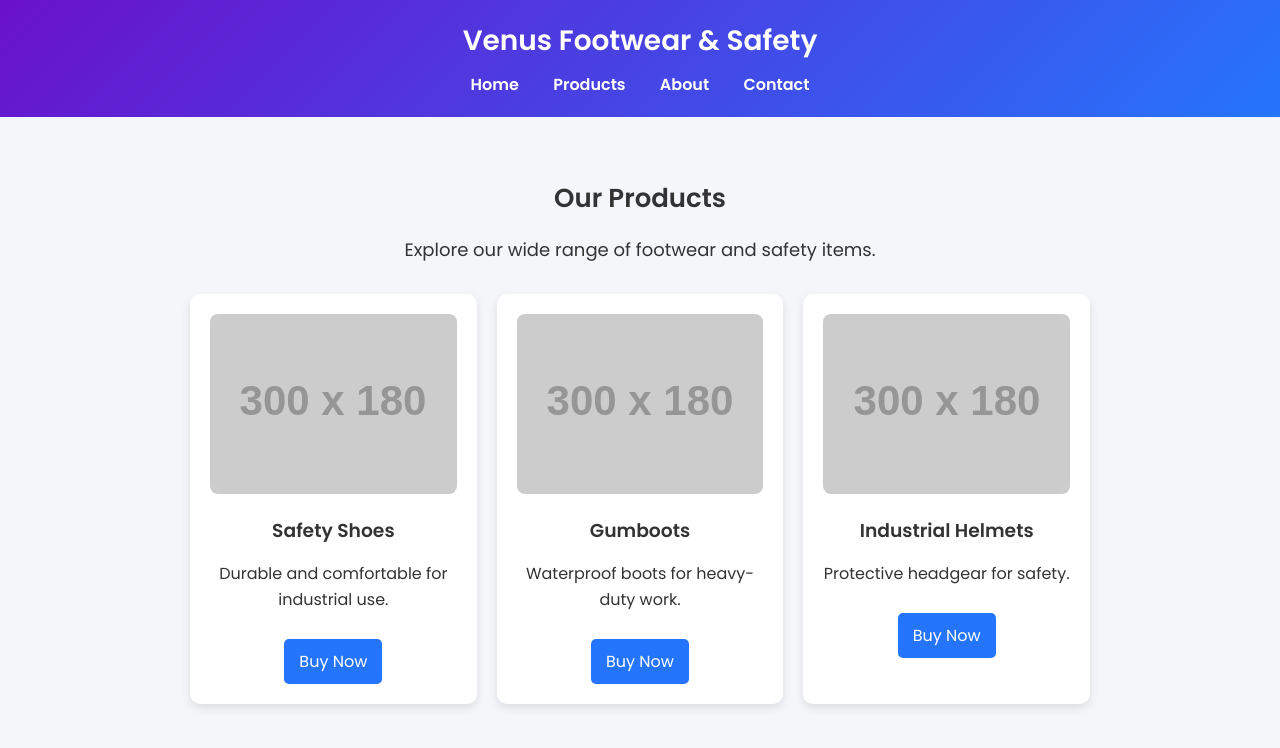
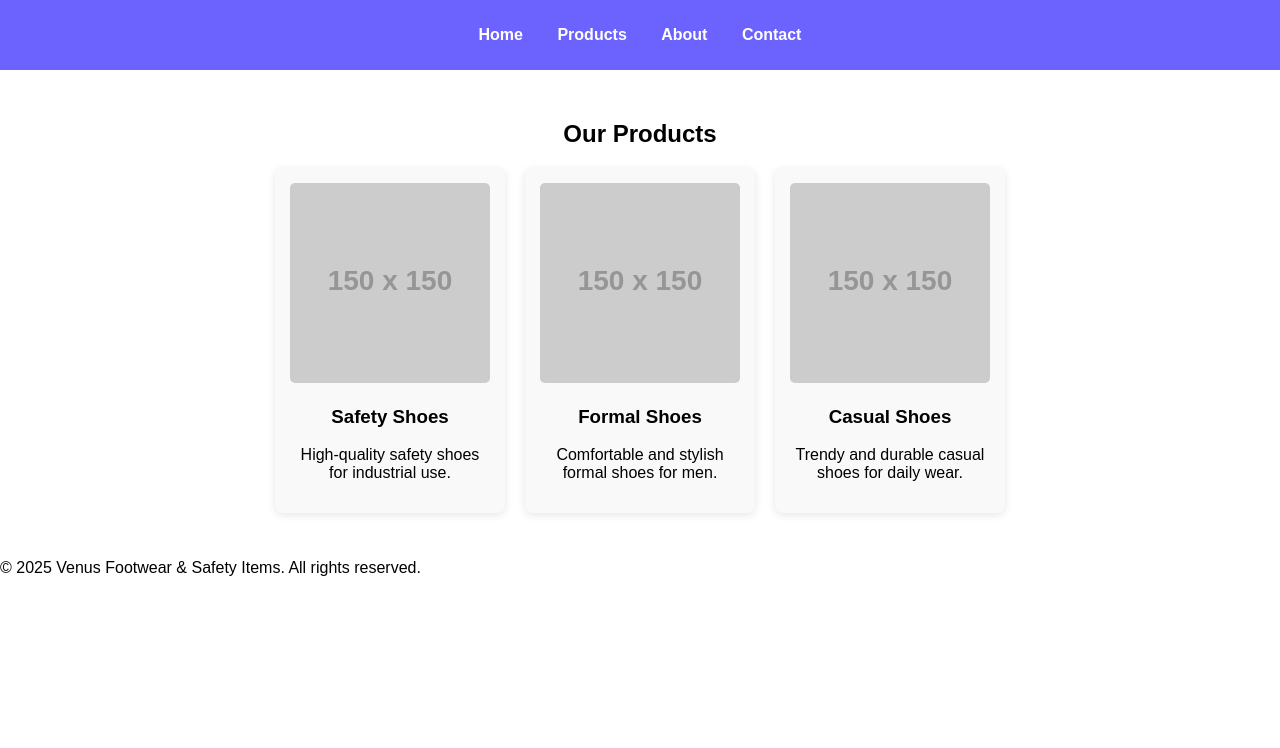
Before and after one commit to Burhangit60/footwear-website, a plain HTML site: page products.html in a window 1280 px wide. Drawn offline with Linux system fonts and the light colour scheme; placeholder pictures from the web are drawn by us.

Commit message:
Replaced old files with new multi-page website

```diff
--- a/products.html
+++ b/products.html
@@ -3,44 +3,44 @@
 <head>
     <meta charset="UTF-8">
     <meta name="viewport" content="width=device-width, initial-scale=1.0">
-    <title>Our Products - Venus Store</title>
+    <title>Our Products - Venus Footwear</title>
     <link rel="stylesheet" href="style.css">
 </head>
 <body>
-    <header>
-        <h1>Venus Footwear & Safety</h1>
-        <nav>
-            <a href="index.html">Home</a>
-            <a href="products.html">Products</a>
-            <a href="about.html">About</a>
-            <a href="contact.html">Contact</a>
-        </nav>
-    </header>
-    <section class="content">
+<header>
+    <nav>
+        <ul>
+            <li><a href="index.html">Home</a></li>
+            <li><a href="products.html">Products</a></li>
+            <li><a href="about.html">About</a></li>
+            <li><a href="contact.html">Contact</a></li>
+        </ul>
+    </nav>
+</header>
+
+<section class="products">
     <h2>Our Products</h2>
-    <p>Explore our wide range of footwear and safety items.</p>
-
-    <div class="products">
-        <div class="card">
-            <img src="https://via.placeholder.com/300x180?text=Safety+Shoes" alt="Safety Shoes">
+    <div class="product-grid">
+        <div class="product-card">
+            <img src="https://via.placeholder.com/150" alt="Safety Shoes">
             <h3>Safety Shoes</h3>
-            <p>Durable and comfortable for industrial use.</p>
-            <a href="#">Buy Now</a>
+            <p>High-quality safety shoes for industrial use.</p>
         </div>
-        <div class="card">
-            <img src="https://via.placeholder.com/300x180?text=Gumboots" alt="Gumboots">
-            <h3>Gumboots</h3>
-            <p>Waterproof boots for heavy-duty work.</p>
-            <a href="#">Buy Now</a>
+        <div class="product-card">
+            <img src="https://via.placeholder.com/150" alt="Formal Shoes">
+            <h3>Formal Shoes</h3>
+            <p>Comfortable and stylish formal shoes for men.</p>
         </div>
-        <div class="card">
-            <img src="https://via.placeholder.com/300x180?text=Helmets" alt="Helmets">
-            <h3>Industrial Helmets</h3>
-            <p>Protective headgear for safety.</p>
-            <a href="#">Buy Now</a>
+        <div class="product-card">
+            <img src="https://via.placeholder.com/150" alt="Casual Shoes">
+            <h3>Casual Shoes</h3>
+            <p>Trendy and durable casual shoes for daily wear.</p>
         </div>
     </div>
 </section>
 
+<footer>
+    <p>© 2025 Venus Footwear & Safety Items. All rights reserved.</p>
+</footer>
 </body>
 </html>
--- a/style.css
+++ b/style.css
@@ -1,137 +1,92 @@
-/* Google Font */
-@import url('https://fonts.googleapis.com/css2?family=Poppins:wght@400;600&display=swap');
-
 body {
-    font-family: 'Poppins', sans-serif;
+    font-family: Arial, sans-serif;
     margin: 0;
     padding: 0;
-    background: #f4f6f9;
-    color: #333;
 }
 
-/* Header with gradient */
 header {
-    background: linear-gradient(135deg, #6a11cb, #2575fc);
+    background: #6c63ff;
     color: white;
-    text-align: center;
-    padding: 20px;
-}
-
-header h1 {
-    margin: 0;
-    font-size: 28px;
-}
-
-nav {
-    margin-top: 10px;
-}
-
-nav a {
-    text-decoration: none;
-    color: white;
-    margin: 0 15px;
-    font-weight: bold;
-    font-size: 16px;
-    transition: color 0.3s ease;
-}
-
-nav a:hover {
-    color: #ffeb3b;
-}
-
-/* Content section */
-.content {
-    padding: 40px;
-    max-width: 900px;
-    margin: auto;
+    padding: 10px 0;
     text-align: center;
 }
 
-h2 {
-    font-size: 26px;
-    margin-bottom: 10px;
+nav ul {
+    list-style: none;
+    padding: 0;
 }
 
-p {
-    font-size: 18px;
-    line-height: 1.6;
+nav ul li {
+    display: inline;
+    margin: 0 15px;
 }
 
-/* Buttons */
-a.btn {
+nav ul li a {
+    color: white;
+    text-decoration: none;
+    font-weight: bold;
+}
+
+.hero {
+    text-align: center;
+    padding: 50px;
+    background: linear-gradient(to right, #6c63ff, #b983ff);
+    color: white;
+}
+
+.btn {
     display: inline-block;
     padding: 12px 20px;
-    margin-top: 20px;
-    background: linear-gradient(135deg, #6a11cb, #2575fc);
+    background: #ff8fab;
     color: white;
+    text-decoration: none;
+    border-radius: 8px;
     font-size: 18px;
-    border-radius: 6px;
-    text-decoration: none;
-    transition: transform 0.3s ease, background 0.3s ease;
 }
 
-a.btn:hover {
-    background: linear-gradient(135deg, #2575fc, #6a11cb);
-    transform: scale(1.05);
+.products {
+    text-align: center;
+    padding: 30px;
 }
 
-/* Product cards */
-.products {
-    display: grid;
-    grid-template-columns: repeat(auto-fit, minmax(250px, 1fr));
+.product-grid {
+    display: flex;
+    justify-content: center;
     gap: 20px;
-    margin-top: 30px;
+    flex-wrap: wrap;
 }
 
-.card {
-    background: white;
-    padding: 20px;
-    border-radius: 10px;
-    box-shadow: 0 4px 10px rgba(0, 0, 0, 0.1);
-    text-align: center;
+.product-card {
+    background: #f9f9f9;
+    border-radius: 8px;
+    padding: 15px;
+    width: 200px;
+    box-shadow: 0 2px 8px rgba(0,0,0,0.1);
 }
 
-.card img {
+.product-card img {
     width: 100%;
-    height: 180px;
-    object-fit: cover;
-    border-radius: 8px;
+    border-radius: 5px;
 }
 
-.card h3 {
-    margin: 15px 0 10px;
+.contact form {
+    display: flex;
+    flex-direction: column;
+    max-width: 400px;
+    margin: auto;
 }
 
-.card p {
+.contact input, .contact textarea {
+    margin-bottom: 15px;
+    padding: 10px;
     font-size: 16px;
 }
 
-.card a {
-    display: inline-block;
-    margin-top: 10px;
-    padding: 10px 15px;
-    background: #2575fc;
+.contact button {
+    padding: 12px;
+    background: #6c63ff;
     color: white;
-    border-radius: 5px;
-    text-decoration: none;
-    transition: background 0.3s;
+    border: none;
+    cursor: pointer;
+    font-size: 18px;
 }
-
-.card a:hover {
-    background: #6a11cb;
-}
-
-/* Responsive */
-@media (max-width: 768px) {
-    header h1 {
-        font-size: 22px;
-    }
-
-    nav a {
-        font-size: 14px;
-    }
-
-    .content {
-        padding: 20px;
-    }
-}
```
Also changed, not shown: about.html (+14 -9 lines), contact.html (+19 -10 lines), index.html (+14 -7 lines).
